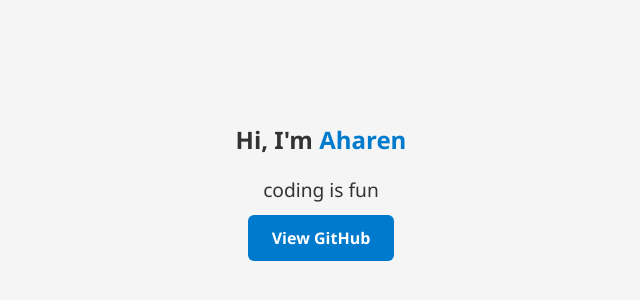
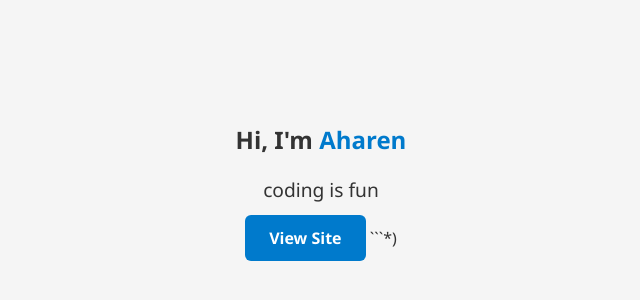
Before and after one commit to aki0610/aki0610.github.io, a plain HTML site: page index.html in a window 1280 px wide. Shown: the part 224-524 px from the top of the page, without its empty margins (319-959 px from the left). Drawn offline with Linux system fonts and the light colour scheme.

Commit message:
Update index.html

````diff
--- a/index.html
+++ b/index.html
@@ -10,7 +10,9 @@
   <section class="hero">
     <h1>Hi, I'm <span class="name">Aharen</span></h1>
     <p class="tagline">coding is fun</p>
-    <a href="https://github.com/aki0610" target="_blank" class="btn">View GitHub</a>
+    <a href="https://aki0610.github.io" target="_blank" class="btn">View Site</a>
+```*)
+
 
   </section>
 </body>
````
